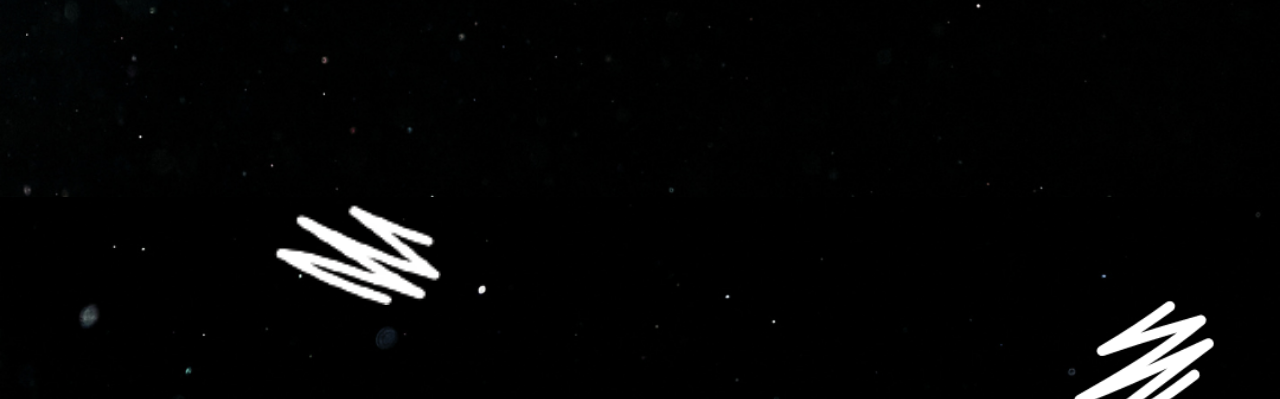
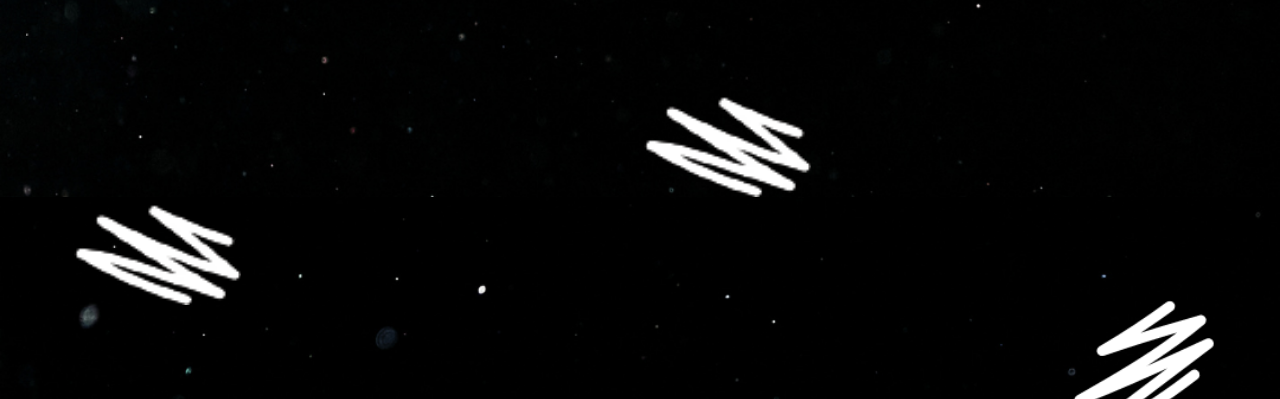
Before and after one commit to matias-simon/rama-hermida, a plain HTML site: page index.html in a window 1280 px wide. Shown: the part 1323-1722 px from the top of the page. Drawn offline with nearby package versions, Linux system fonts and the light colour scheme; a web font is replaced by a local one.

Commit message:
fix scribble

```diff
--- a/index.html
+++ b/index.html
@@ -86,6 +86,11 @@
             <div class="col-md-6 youtube-right">
               <h1>Youtube</h1>
               <p>Mis Trabajos en Youtube</p>
+              <img
+                class="scrible3 position-absolute"
+                src="./IMG/scrible2.png"
+                alt="cosita loca"
+              />
             </div>
           </div>
         </div>
@@ -96,7 +101,7 @@
           <div class="row position-relative">
             <div class="col-md-6 spotify-left">
               <img
-                class="scrible3 position-absolute"
+                class="scrible4 position-absolute"
                 src="./IMG/scrible2.png"
                 alt="cosita loca"
               />
--- a/style.css
+++ b/style.css
@@ -104,6 +104,12 @@
   font-family: var(--font-secondary);
   color: #fafafa;
 }
+.scrible3{
+    bottom: -50%;
+    left:50%;
+    width: 15%;
+    ;
+}
 
 #spotify {
   background-image: url(./IMG/fondo-youtube.png);
@@ -139,8 +145,9 @@
   justify-content: center;
 }
 
-.scrible3 {
+.scrible4 {
   position: absolute;
   top: 0px;
+  left: 0px;
   width: 15%;
 }
```
